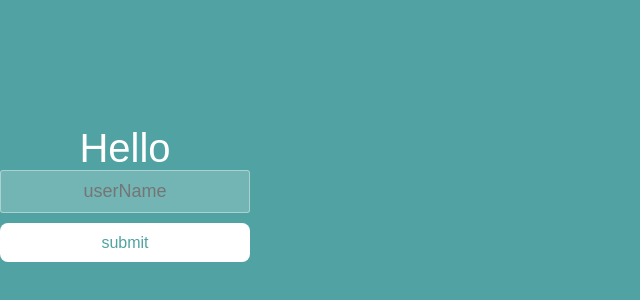
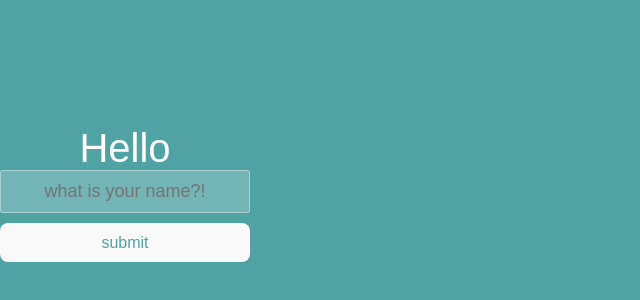
Before and after one commit to jaseena-k/react-app, a React (Vite) app in the folder react-basics/basic-app/: page / in a window 1280 px wide. Shown: the part 206-506 px from the top of the page, without its empty margins (0-640 px from the left). Built offline with nearby package versions, Linux system fonts and the light colour scheme.

Commit message:
react forms

```diff
--- a/react-basics/basic-app/src/App.jsx
+++ b/react-basics/basic-app/src/App.jsx
@@ -1,31 +1,34 @@
 import React, { useState } from "react"
 
 function App(){
+    const [name , setName] = useState("")
+    const [headingText , setHeadingText] = useState("")
 
-    const [headingText,setHeadingText] =useState("Hello")
-    const [isMouseOver,setMouseOver] = useState(false)
 
-    function handlingClick(){
-      setHeadingText("submitted")
-    }
-   function handleMouseOver(){
-    setMouseOver(true)
+function handleChange(event){
+  setName(event.target.value)
 
-   }
-   function handleMouseOut(){
-    setMouseOver(false)
-   }
 
+
+}
+
+function handleClick(event){
+    setHeadingText(name)
+
+    event.preventDefault()
+
+  }
 
    return (
     <div className="container">
-      <h1> {headingText} </h1>
-      <input type="text" placeholder="userName"/>
-      <button style = {{backgroundColor : isMouseOver ?  "black" : "white"}}
-      onClick={handlingClick}
-      onMouseOver={handleMouseOver}
-      onMouseOut={handleMouseOut}
-      >submit </button>
+      <h1>Hello {headingText}</h1>
+      <input type="text"
+      onChange={handleChange}
+      placeholder="what is your name?!"
+      value={name}
+
+      />
+      <button onClick={handleClick}>submit </button>
     </div>
    )
 
```
